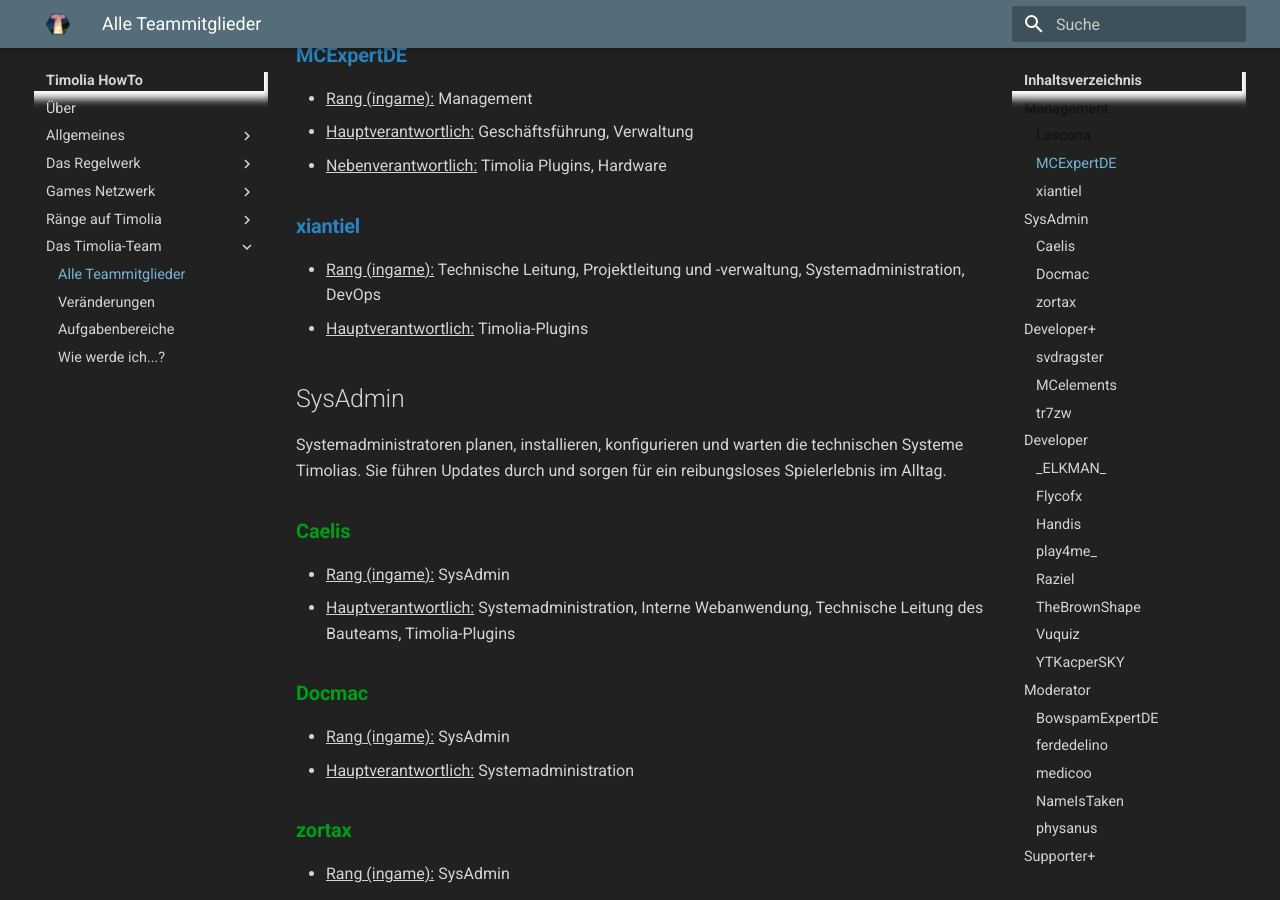
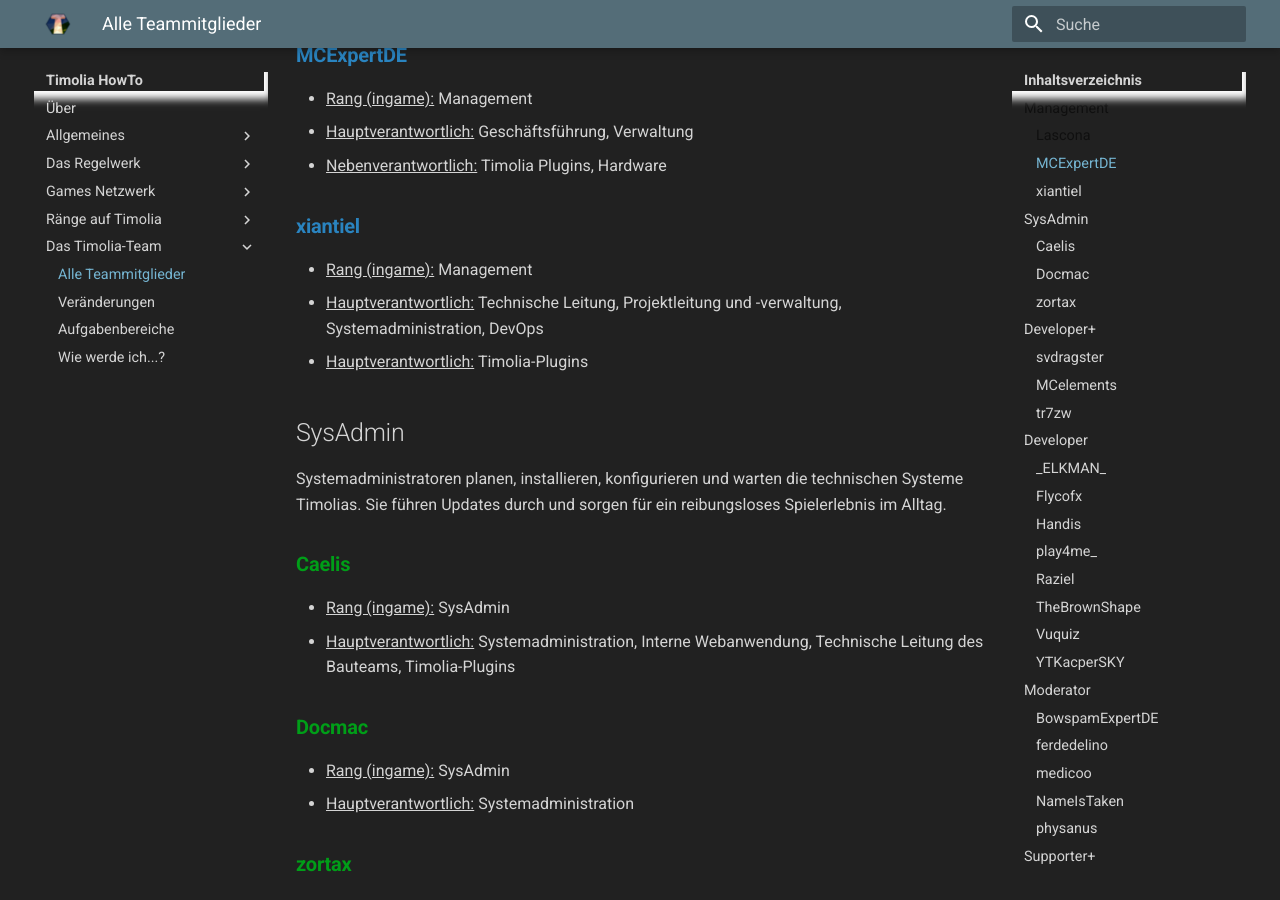
Before and after one commit to TimoliaDE/HowTo, an MkDocs documentation site: the page built from docs/team/members.md, in a window 1280 px wide and 900 px high, scrolled down 528 px. Built offline with MkDocs 1.6.1 and Material for MkDocs 9.7.7, drawn with Linux system fonts in a browser that asks for light colours; old or Windows-style settings are respelled for this version of MkDocs.

```diff
--- a/docs/team/members.md
+++ b/docs/team/members.md
@@ -17,7 +17,8 @@ Diese Teamler bilden die Leitung Timolias. Sie kümmern sich um die Verwaltung,
 - <u>Nebenverantwortlich:</u> Timolia Plugins, Hardware
 
 ### <strong><span class='management'>xiantiel</span></strong>
-- <u>Rang (ingame):</u> Technische Leitung, Projektleitung und -verwaltung, Systemadministration, DevOps
+- <u>Rang (ingame):</u> Management
+- <u>Hauptverantwortlich:</u> Technische Leitung, Projektleitung und -verwaltung, Systemadministration, DevOps
 - <u>Hauptverantwortlich:</u> Timolia-Plugins
 
 
```
Also changed, not shown: docs/ranks/premium.md (+1 -1 lines).
